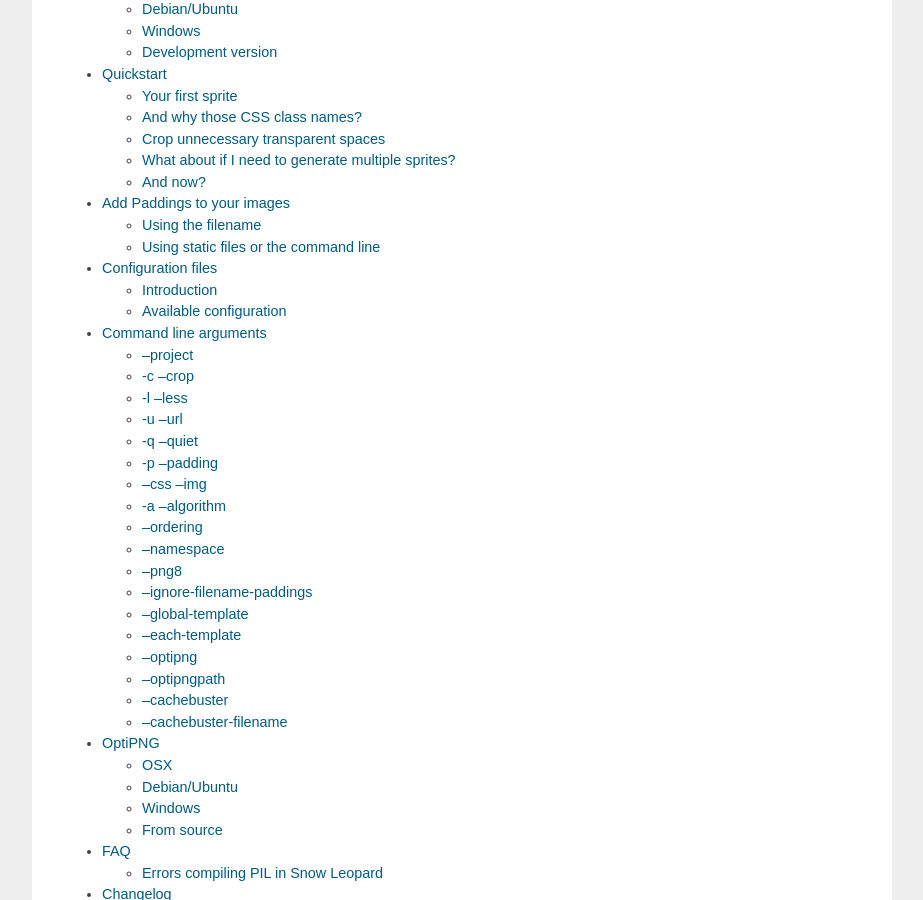
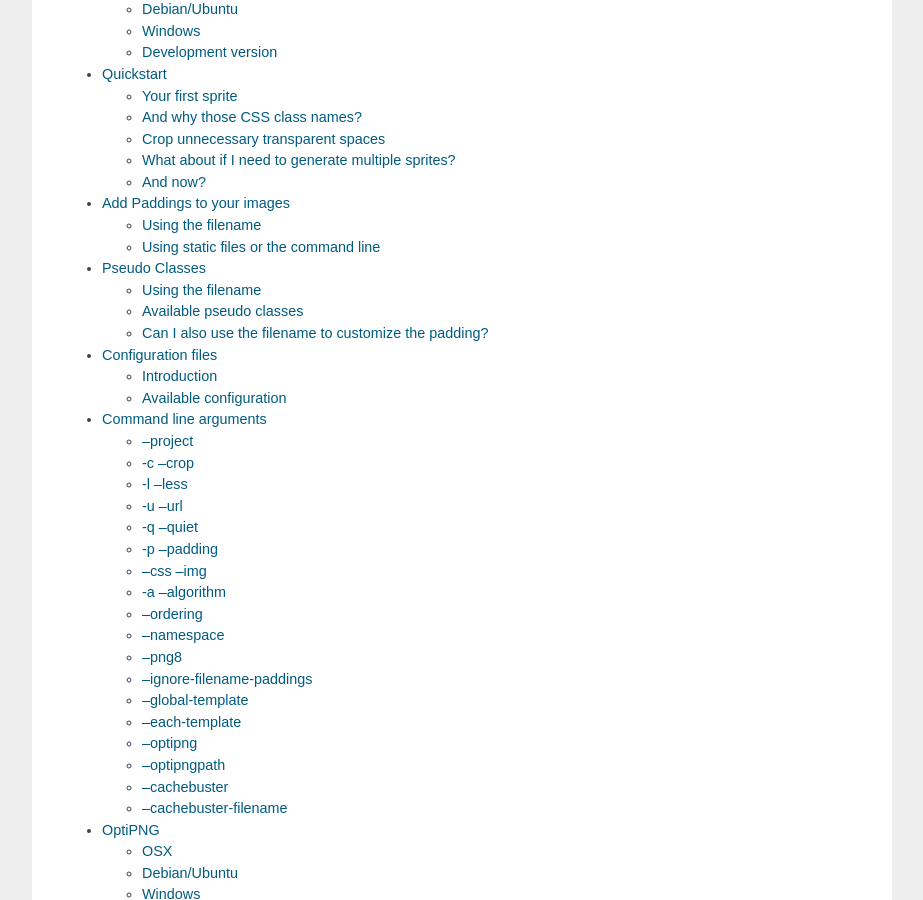
Before and after one commit to jorgebastida/glue, a Sphinx documentation site: the page built from docs/index.rst, in a window 1280 px wide and 900 px high, scrolled down 516 px. Shown: the whole window, without its empty margins (198-1121 px from the left). Built offline with Sphinx 7.4.7, drawn with Linux system fonts in a browser that asks for light colours; the version number is read from the project's files by our own code; some of the changed lines change nothing that is shown.

Commit message:
Add documentation for the pseudo class feature

```diff
--- a/docs/index.rst
+++ b/docs/index.rst
@@ -28,6 +28,7 @@
    installation
    quickstart
    paddings
+   pseudoclasses
    files
    options
    optipng
--- /dev/null
+++ b/docs/pseudoclasses.rst
@@ -0,0 +1,40 @@
+Pseudo Classes
+===========================
+
+Using the filename
+------------------
+Using the filename of the source images you can customize the pseudo class related to the images, so if you simply append ``_hover`` to the filename ``glue`` will add ``:hover`` to the CSS class name::
+
+    buttons
+    ├── pay.png
+    └── pay_hover.png
+
+Using this simple convention you can create for example create button sprites like:
+
+.. image:: _static/buttons.png
+
+And generate automatically the following css:
+
+.. code-block:: css
+
+    .sprite-buttons-pay{background-image:url(buttons.png);background-repeat:no-repeat}
+    .sprite-buttons-pay:hover{background-position:0px 0px;width:174px;height:62px;}
+    .sprite-buttons-pay{background-position:0px -62px;width:174px;height:62px;}
+
+Available pseudo classes
+------------------------
+
+Glue will only detect the following pseudo-classes: ``link``, ``visited``, ``active``, ``hover``, ``focus``, ``first-letter``, ``first-line``, ``first-child``, ``before`` and ``after``.
+
+
+Can I also use the filename to customize the padding?
+-----------------------------------------------------
+
+Yes! of course you can! For example the following sprite will be completely valid::
+
+    buttons
+    ├── pay_10-30.png
+    └── pay_10-30_hover.png
+
+
+You can add the padding or pseudo-class preferences **in any order**.
```
Also changed, not shown: docs/_static/buttons.png (added).
